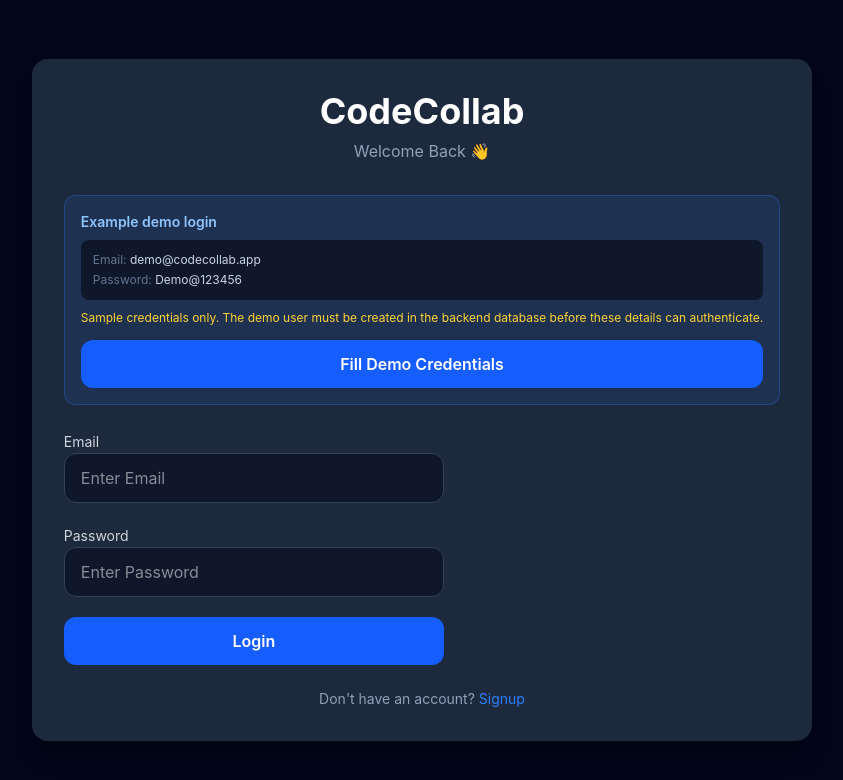
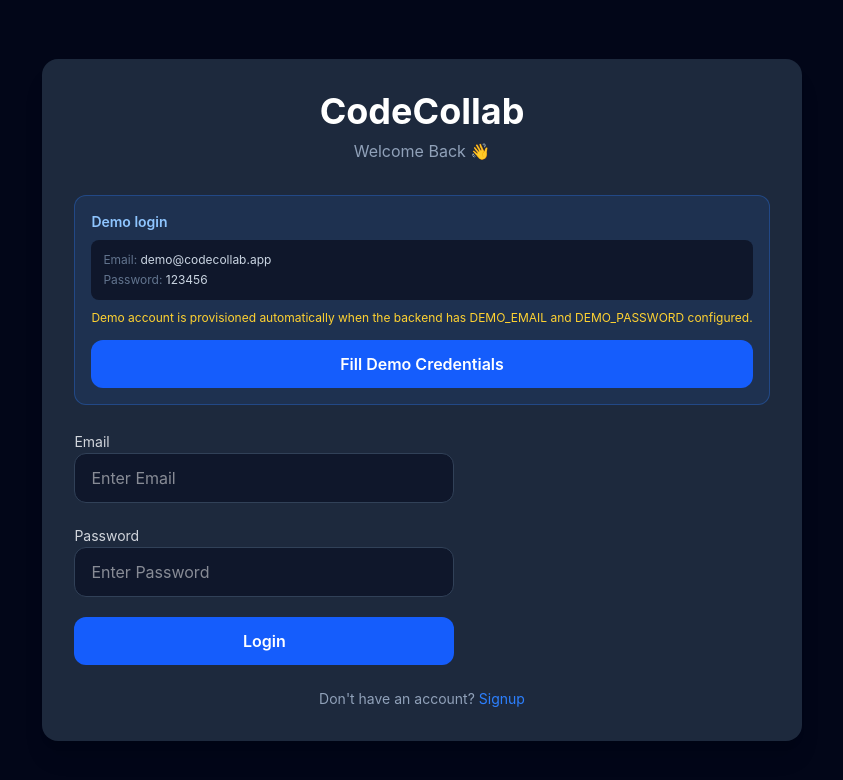
Before and after one commit to kuldeepbtu/codecollab, a React app in the folder frontend/: page /login in a window 1280 px wide. Shown: the top 780 px of the page, without its empty margins (218-1061 px from the left). Built offline with nearby package versions, Linux system fonts and the light colour scheme; no server answers; the HTML template or start-up script is replaced by a standard one.

Commit message:
Update demo login credentials

```diff
--- a/frontend/src/pages/LoginPage.jsx
+++ b/frontend/src/pages/LoginPage.jsx
@@ -20,7 +20,7 @@ function LoginPage() {
 
   const { login, user } = useAuth();
   const demoEmail = "demo@codecollab.app";
-  const demoPassword = "Demo@123456";
+  const demoPassword = "123456";
 
   const {
     register,
@@ -62,13 +62,13 @@ function LoginPage() {
         <p className="mb-8 text-center text-slate-400">Welcome Back 👋</p>
 
         <div className="mb-6 rounded-xl border border-blue-500/30 bg-blue-500/10 p-4">
-          <p className="mb-2 text-sm font-semibold text-blue-300">Example demo login</p>
+          <p className="mb-2 text-sm font-semibold text-blue-300">Demo login</p>
           <div className="space-y-1 rounded-lg bg-slate-900 p-3 text-xs text-slate-300">
             <p><span className="text-slate-500">Email:</span> {demoEmail}</p>
             <p><span className="text-slate-500">Password:</span> {demoPassword}</p>
           </div>
           <p className="mt-2 text-xs leading-relaxed text-amber-300">
-            Sample credentials only. The demo user must be created in the backend database before these details can authenticate.
+            Demo account is provisioned automatically when the backend has DEMO_EMAIL and DEMO_PASSWORD configured.
           </p>
           <Button type="button" onClick={fillDemoCredentials} className="mt-3">
             Fill Demo Credentials
```
